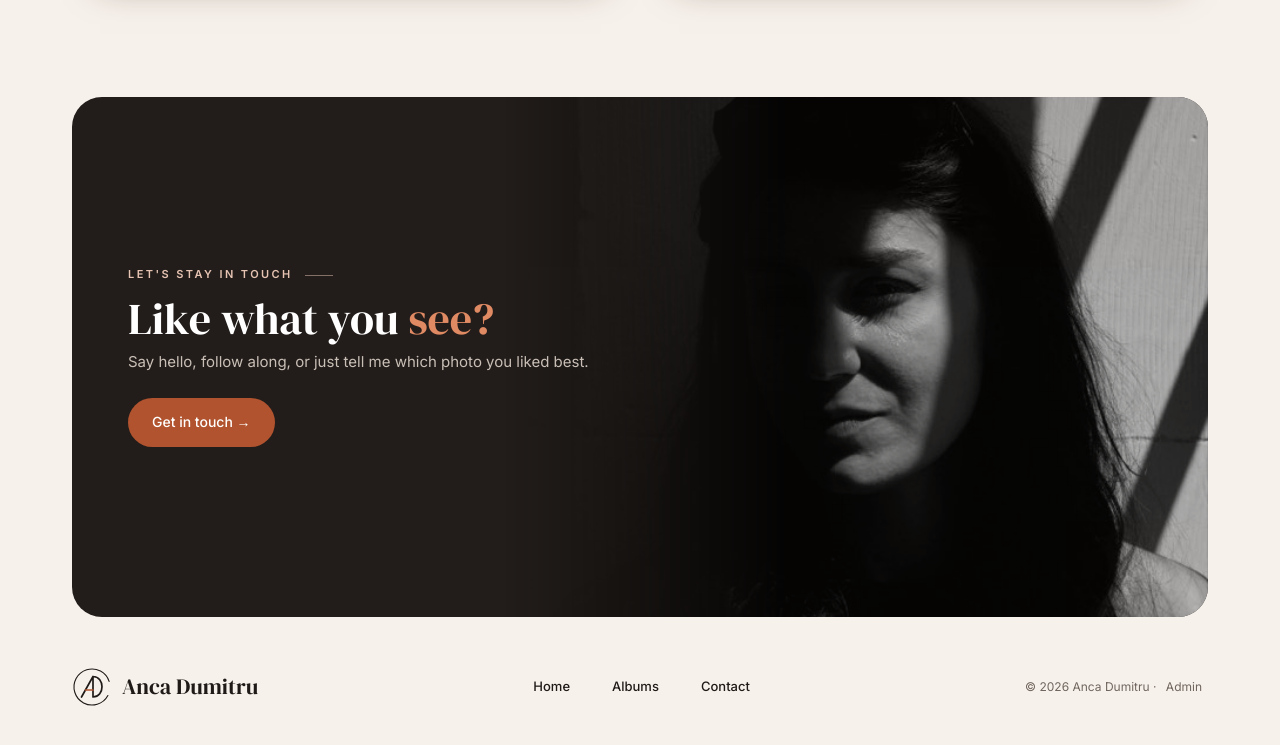
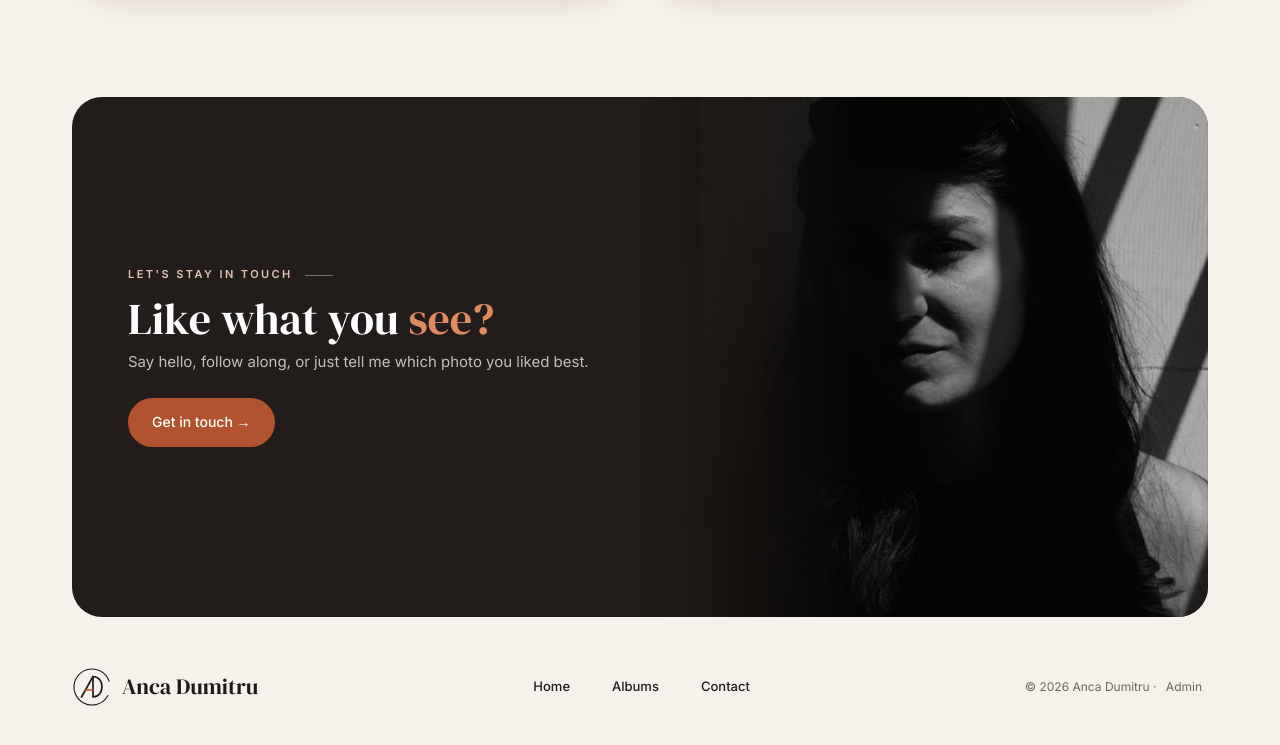
Before and after one commit to Vladdstian/vladdstian.github.io, a plain HTML site: page index.html in a window 1280 px wide. Shown: the part 3312-4057 px from the top of the page. Drawn offline with Linux system fonts and the light colour scheme.

Commit message:
Contact box: zoom out portrait, face centered
Co-Authored-By: Claude Opus 5.5 <noreply@anthropic.com>

```diff
--- a/index.html
+++ b/index.html
@@ -77,7 +77,7 @@ section.block{padding:90px 0 0}
 
 /* cta */
 .band{margin:100px 0 0;background:#221d1a;color:#fff;border-radius:30px;overflow:hidden;display:grid;grid-template-columns:1fr;align-items:center;grid-template-rows:520px;height:520px;position:relative}
-.band img{position:absolute;right:0;top:0;width:62%;height:100%;object-fit:cover;object-position:center 22%;filter:grayscale(1) contrast(1.05);opacity:.85;-webkit-mask-image:linear-gradient(90deg,transparent,#000 40%);mask-image:linear-gradient(90deg,transparent,#000 40%)}
+.band img{position:absolute;right:0;top:0;width:50%;height:100%;object-fit:cover;object-position:62% 30%;filter:grayscale(1) contrast(1.05);opacity:.85;-webkit-mask-image:linear-gradient(90deg,transparent,#000 40%);mask-image:linear-gradient(90deg,transparent,#000 40%)}
 .band .tx{position:relative;z-index:1}
 .band .tx{padding:40px 56px}
 .band h2{font-size:44px;margin:12px 0 8px;line-height:1.05}
```
